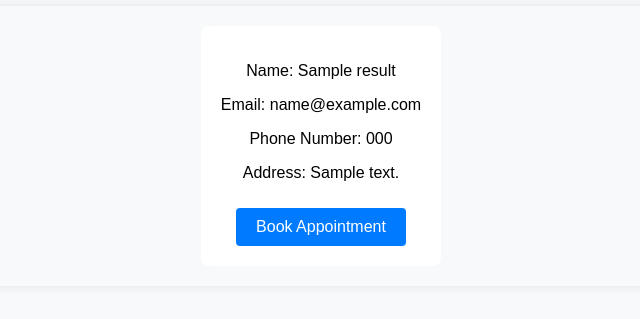
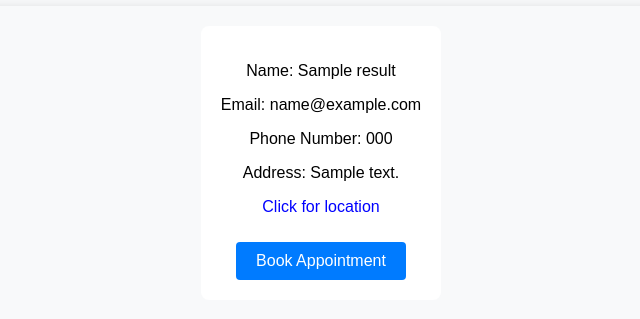
Before and after one commit to ArgyPorgy/LTAlchemy, a Flask app: template templates/findlawyer.html in a window 1280 px wide. Shown: the part 322-641 px from the top of the page, without its empty margins (319-959 px from the left). Run offline with Flask 3, Linux system fonts and the light colour scheme; the template is opened without the code that fills it: most values are stand-ins (such as "Sample title", 1, 10 or a date in 2020).

Commit message:
findlaweermap

```diff
--- a/app.py
+++ b/app.py
@@ -9,6 +9,7 @@ import os
 from dotenv import load_dotenv
 from bson import ObjectId
 import uuid
+import webbrowser
 import PyPDF2
 
 load_dotenv()
@@ -177,6 +178,7 @@ def lawyerlogin():
             return render_template('lawyerlogin.html', message='Invalid email or password. Please try again.')
 
     return render_template('lawyerlogin.html')
+
 @app.route('/findlawyer', methods=['POST','GET'])
 def findlawyer():
     results = []
--- a/static/findlawyer.css
+++ b/static/findlawyer.css
@@ -177,3 +177,11 @@ h1 {
 .book-appointment-btn:hover {
     background-color: #0056b3;
 }
+a {
+    color: blue; /* Sets the text color to blue */
+    text-decoration: none; /* Removes underline from the link */
+}
+
+a:hover {
+    color: darkblue; /* Sets the text color to dark blue on hover */
+}
--- a/templates/findlawyer.html
+++ b/templates/findlawyer.html
@@ -25,6 +25,8 @@
                 <p>Email: {{ result.email }}</p>
                 <p>Phone Number: {{ result.phone }}</p>
                 <p>Address: {{ result.address }}</p>
+                <p></p>
+                <p><a href="https://www.google.com/maps/place/{{ result.address }}" target="_blank">Click for location</a></p>
                 <button class="book-appointment-btn" data-name="{{ result.name }}" data-email="{{ result.email }}" data-phone="{{ result.phone }}">Book Appointment</button>
             </div>
         {% endfor %}
```
